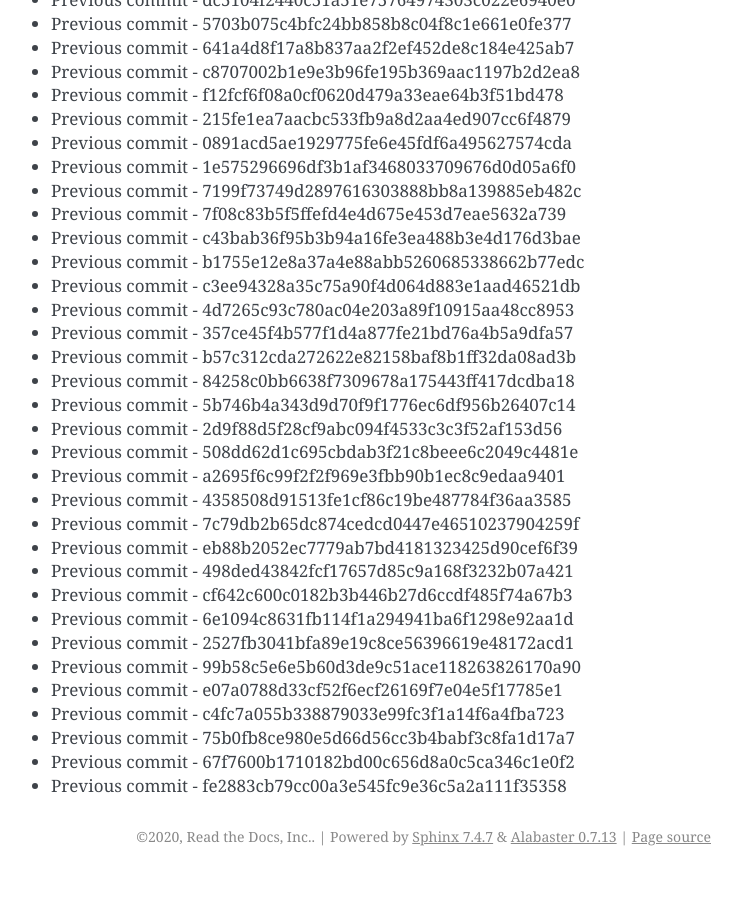
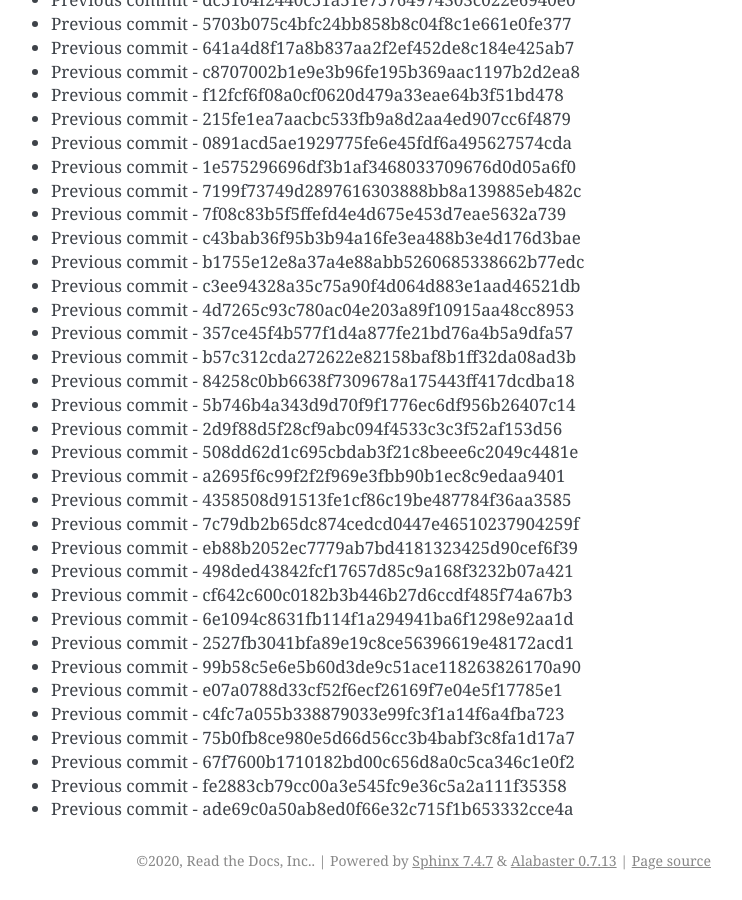
Before and after one commit to readthedocs/rtd-git-stresstest, a Sphinx documentation site: the page built from docs/updates.rst, in a window 1280 px wide and 900 px high, scrolled down 88085 px. Shown: the whole window, without its empty margins (399-1141 px from the left). Built offline with Sphinx 7.4.7, drawn with Linux system fonts in a browser that asks for light colours; before the commit the page ends 88961 px from its top, so only the background shows below that.

Commit message:
Generating commit from previous: ade69c0a50ab8ed0f66e32c715f1b653332cce4a

```diff
--- a/docs/updates.rst
+++ b/docs/updates.rst
@@ -3733,3 +3733,4 @@ It can be tested for any performance characteristics.
 * Previous commit - 75b0fb8ce980e5d66d56cc3b4babf3c8fa1d17a7
 * Previous commit - 67f7600b1710182bd00c656d8a0c5ca346c1e0f2
 * Previous commit - fe2883cb79cc00a3e545fc9e36c5a2a111f35358
+* Previous commit - ade69c0a50ab8ed0f66e32c715f1b653332cce4a
```
